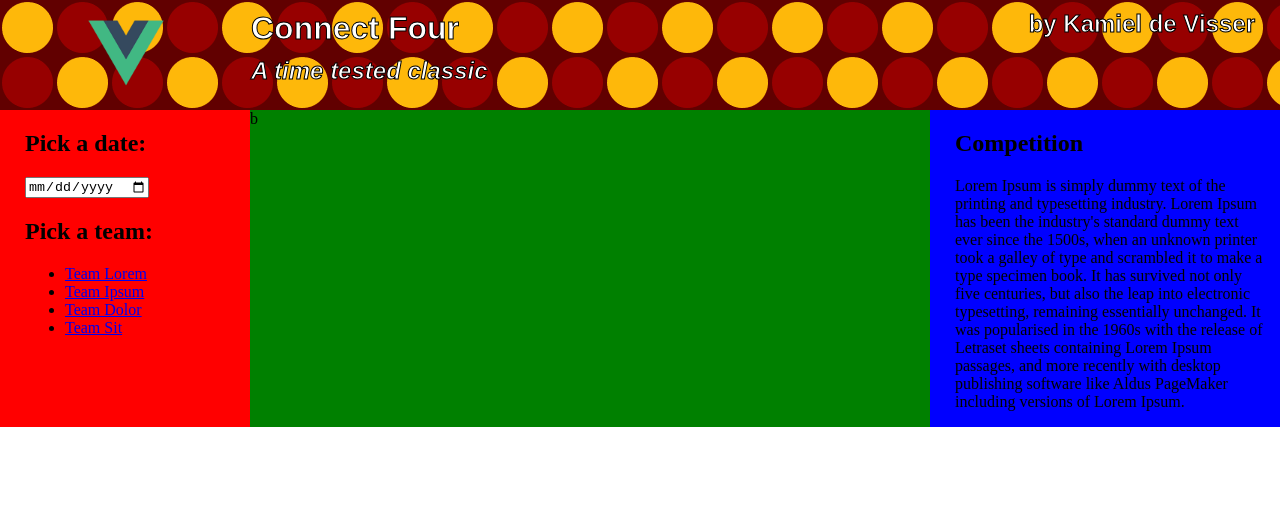
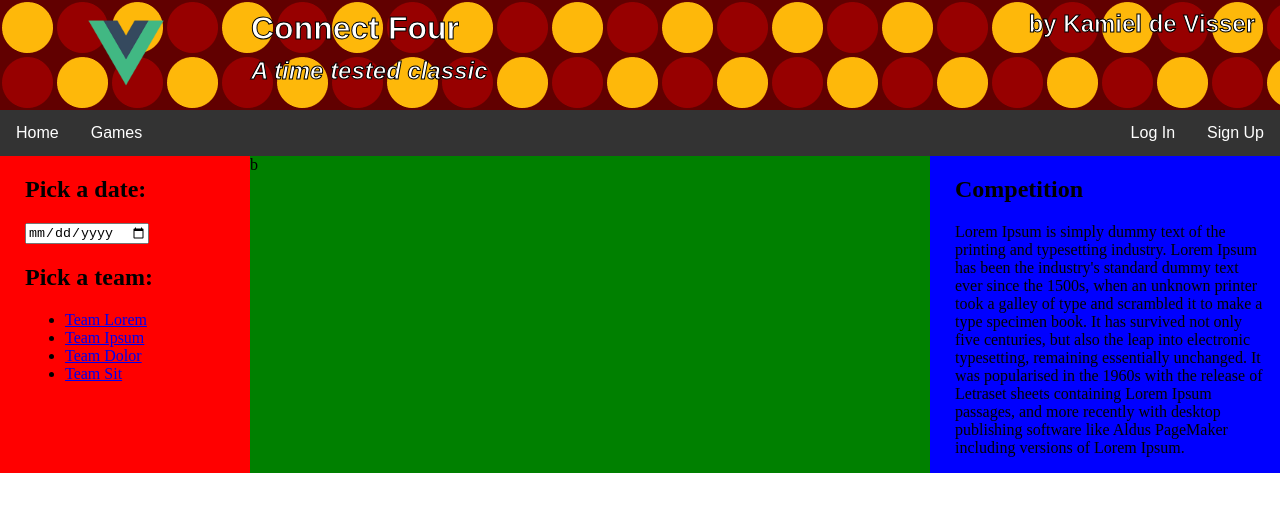
Before and after one commit to kemmel-dev/ConnectFour, a Vue app: page / in a window 1280 px wide. Shown: the top 512 px of the page. Built offline with nearby package versions, Linux system fonts and the light colour scheme.

Commit message:
add navbar

```diff
--- a/src/App31.vue
+++ b/src/App31.vue
@@ -1,22 +1,25 @@
 <template>
   <Header></Header>
+  <NavBar></NavBar>
   <Welcome></Welcome>
 </template>
 
 <script>
 import Header from '@/components/Header'
 import Welcome from '@/components/Welcome'
+import NavBar from '@/components/NavBar'
 
 export default {
   name: 'App31',
   components: {
     Header,
-    Welcome
+    Welcome,
+    NavBar
   }
 
 }
 </script>
 
 <style>
-  @import "src/assets/style.css";
+  @import "@/assets/style.css";
 </style>
--- /dev/null
+++ b/src/components/NavBar.vue
@@ -0,0 +1,101 @@
+<!-- HTML and CSS based on https://www.w3schools.com/howto/howto_css_dropdown_navbar.asp -->
+
+<template>
+  <div class="navbar">
+    <a href="#home">Home</a>
+    <div class="dropdown">
+      <button class="dropbtn">Games
+        <i class="fa fa-caret-down"></i>
+      </button>
+      <div class="dropdown-content">
+        <a href="#">All Games overview</a>
+        <a href="#">Game details (comp)</a>
+        <a href="#">Game details (router)</a>
+      </div>
+    </div>
+    <a href="#register" id="register" >Sign Up</a>
+    <a href="#login" id="login">Log In</a>
+  </div>
+</template>
+
+<script>
+export default {
+  name: 'NavBar'
+}
+</script>
+
+<style scoped>
+  /* Navbar container */
+  .navbar {
+    overflow: hidden;
+    background-color: #333;
+    font-family: Arial,serif;
+  }
+
+  /* Links inside the navbar */
+  .navbar a {
+    float: left;
+    font-size: 16px;
+    color: white;
+    text-align: center;
+    padding: 14px 16px;
+    text-decoration: none;
+  }
+
+  /* The dropdown container */
+  .dropdown {
+    float: left;
+    overflow: hidden;
+  }
+
+  /* Dropdown button */
+  .dropdown .dropbtn {
+    font-size: 16px;
+    border: none;
+    outline: none;
+    color: white;
+    padding: 14px 16px;
+    background-color: inherit;
+    font-family: inherit; /* Important for vertical align on mobile phones */
+    margin: 0; /* Important for vertical align on mobile phones */
+  }
+
+  /* Add a red background color to navbar links on hover */
+  .navbar a:hover, .dropdown:hover .dropbtn {
+    background-color: red;
+  }
+
+  /* Dropdown content (hidden by default) */
+  .dropdown-content {
+    display: none;
+    position: absolute;
+    background-color: #f9f9f9;
+    min-width: 160px;
+    box-shadow: 0 8px 16px 0 rgba(0,0,0,0.2);
+    z-index: 1;
+  }
+
+  /* Links inside the dropdown */
+  .dropdown-content a {
+    float: none;
+    color: black;
+    padding: 12px 16px;
+    text-decoration: none;
+    display: block;
+    text-align: left;
+  }
+
+  /* Add a grey background color to dropdown links on hover */
+  .dropdown-content a:hover {
+    background-color: #ddd;
+  }
+
+  /* Show the dropdown menu on hover */
+  .dropdown:hover .dropdown-content {
+    display: block;
+  }
+
+  #login, #register {
+    float:right;
+  }
+</style>
```
